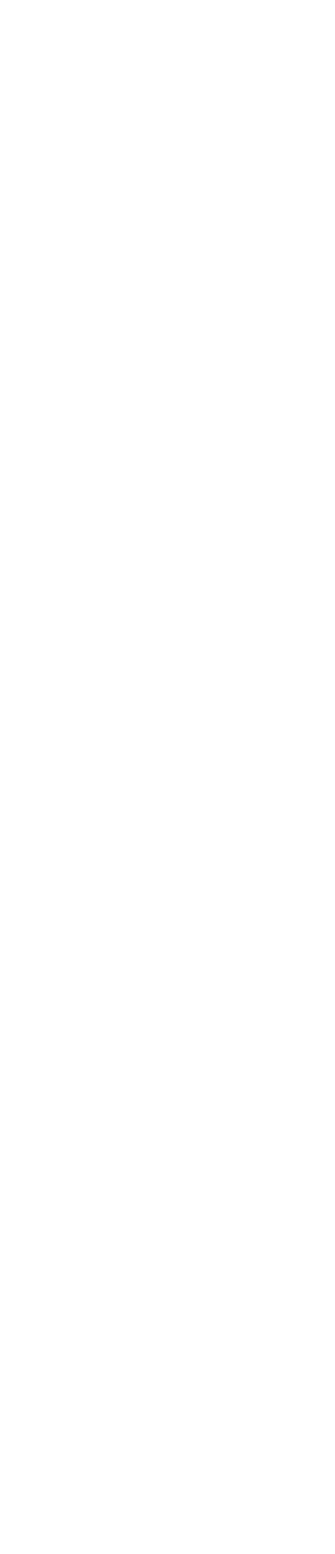
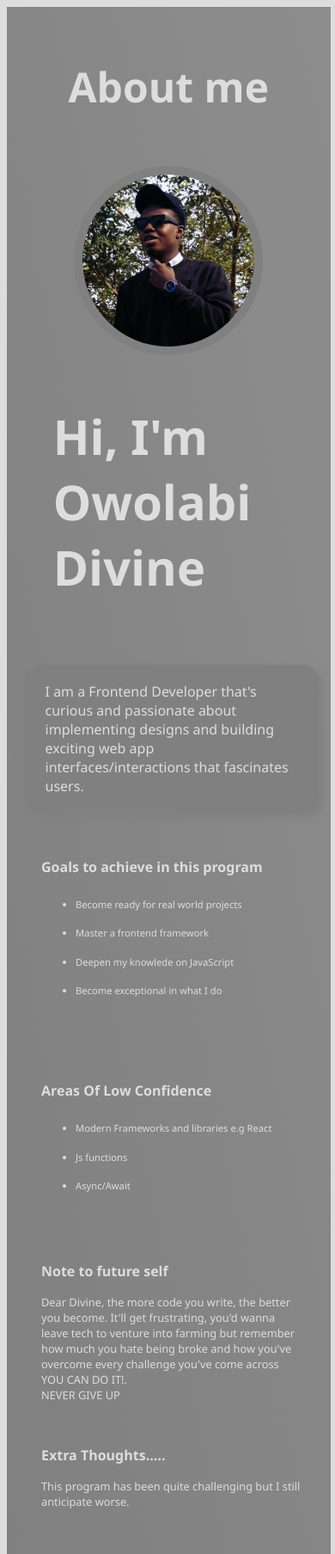
Before and after one commit to D-Bop/profile-card, a plain HTML site: page about-me.html in a window 390 px wide. Shown: the whole page at 86% size. Before the commit the page ends 844 px from the top, so only its background shows below. Drawn offline with Linux system fonts and the light colour scheme.

Commit message:
finished work on form validations, finished about us styling on all devices

```diff
--- /dev/null
+++ b/Css/about-us.css
@@ -0,0 +1,108 @@
+body {
+    background-color: #DDDDDD;
+}
+.card {
+    margin: auto;
+    width: 70%;
+    background-image: linear-gradient(to right top, #808080, #838383, #878687, #8a8a8a, #8d8d8e);
+    padding: 20px;
+    color:   #DDDDDD;
+    font-family: 'Segoe UI', Tahoma, Geneva, Verdana, sans-serif;
+}
+
+header {
+    text-align: center;
+    font-size: 2em;
+}
+
+.bio {
+    display: grid;
+    grid-template-columns: 40% 5% 55%;
+    place-items: center;
+    padding: 20px;
+    /* background-color: beige; */
+    padding-left: 20px;
+    width: 80%;
+    margin: auto;
+}
+
+.bio img {
+    height: 350px;
+    width: 350px;
+    border-radius: 250px;
+    border: 10px solid gray;
+    /* background-color: red; */
+    /* padding: 20px; */
+}
+
+.bio .line {
+    width: 4px;
+    height: 350px;
+    background-color: gray;
+}
+
+.bio h1 {
+    width: 100%;
+    /* padding: 20px; */
+    font-size: 5em;
+    /* background-color: aqua; */
+}
+
+.sub-bio {
+    margin: auto;
+    width: 60%;
+    padding: 20px;
+    background-color: gray;
+    border-radius: 20px;
+    box-shadow: 5px 5px 10px gray;
+}
+.sub-bio p {
+    width: 100%;
+    font-size: 2em;
+}
+
+.goals,
+.confidence-level,
+.note,
+.extra-thoughts {
+    margin: auto;
+    margin-top: 1em;
+    width: 70%;
+    padding: 20px;
+}
+
+.note {
+    /* background-color: #3a4556; */
+    padding: 3px 20px;
+    margin-top: 10px;
+}
+
+.note p {
+    font-size: 1.5em;
+    font-weight: 400;
+}
+
+.extra-thoughts {
+    /* background-color: red; */
+    padding-top: 2px;
+}
+
+.extra-thoughts p {
+    font-size: 1.5em;
+    font-weight: 400;
+}
+
+
+.goals h1,
+.confidence-level h1,
+.note h1,
+.extra-thoughts h1 {
+    font-size: 3em;
+}
+
+.goals li,
+.confidence-level li {
+    line-height: 3em;
+    font-size: larger;
+    font-weight: 500;
+}
--- a/Css/responsive.css
+++ b/Css/responsive.css
@@ -40,10 +40,81 @@
     form {
         width: 80%;
     }
+
+    .card > header > h1 {
+        font-size: 1.5em;
+    }
+
+    .card {
+        width: 90%;
+        margin: auto;
+    }
+
+    .bio {
+        display: flex;
+        flex-direction: column;
+    }
+
+    .bio img {
+        height: 200px;
+        width: 200px;
+    }
+
+    .bio .line {
+        margin-top: 1em;
+        width: 98%;
+        height: 5px;
+        display: none;
+    }
+
+    .bio h1 {
+        font-size: 3.5em;
+    }
+
+    .sub-bio {
+        width: 90%;
+        margin: auto;
+    }
+
+    .sub-bio p {
+        width: 97%;
+        font-weight: 300;
+        font-size: 1em;
+        margin: auto;
+    }
+
+    .goals,
+    .confidence-level,
+    .note,
+    .extra-thoughts {
+        width: 90%;
+        margin-top: 1em;
+    }
+
+    .goals h1,
+    .confidence-level h1,
+    .note h1,
+    .extra-thoughts h1 {
+        font-size: 1em;
+        font-weight: 900;
+        width: 100%;
+        /* background-color: aqua; */
+    }
+
+    .goals li,
+    .confidence-level li {
+        font-size: 0.7em;
+        font-weight: 400;
+    }
+
+    .note p,
+    .extra-thoughts p {
+        font-size: 0.8em;
+        font-weight: 400;
+    }
 }
 
-@media only screen and (min-width: 769px) and (max-width: 1024px) {
-
+@media screen and (min-width: 769px) and (max-width: 1024px) {
     .info > figure > img {
         height: 150px;
         width: 150px;
@@ -56,4 +127,25 @@
     form {
         width: 60%;
     }
+
+    .card {
+        width: 90%;
+    }
+
+    .bio {
+        width: 90%;
+    }
+
+    .bio img {
+        height: 250px;
+        width: 250px;
+    }
+
+    .bio h1 {
+        font-size: 5em;
+    }
+
+    .sub-bio {
+        width: 90%;
+    }
 }
--- a/Css/style.css
+++ b/Css/style.css
@@ -2,6 +2,10 @@
     padding: 0;
     margin: 0;
     box-sizing: border-box;
+}
+
+body {
+    background-color: #DFEEEE;
 }
 
 a {
--- a/about-me.html
+++ b/about-me.html
@@ -3,13 +3,52 @@
 <head>
     <meta charset="UTF-8">
     <meta name="viewport" content="width=device-width, initial-scale=1.0">
-    <title>Document</title>
+    <title>About Me - Divine Owolabi</title>
+    <link rel="stylesheet" href="./Css/about-us.css">
+    <link rel="stylesheet" href="./Css/responsive.css">
 </head>
 <body>
     <main data-testid="test-about-page">
-        <div class="bio" data-testid="test-about-bio">
+        <section class="card">
+            <header><h1>About me</h1></header>
+            <section class="bio">
+                <img src="./Assets/Images/1747774066017.jpg" alt="Image of Divine Owolabi">
+                <span class="line"></span>
+                <h1>Hi, I'm <br>Owolabi <br> Divine</h1>
+            </section>
 
-        </div>
+            <section class="sub-bio"><p>I am a Frontend Developer that's curious and passionate about implementing designs and building exciting web app interfaces/interactions that fascinates users.</p></section>
+
+            <section class="goals" data-testid="test-about-goals">
+                <h1>Goals to achieve in this program</h1>
+                <ul>
+                    <li>Become ready for real world projects</li>
+                    <li>Master a frontend framework</li>
+                    <li>Deepen my knowlede on JavaScript</li>
+                    <li>Become exceptional in what I do</li>
+                </ul>
+            </section>
+
+            <section class="confidence-level" data-testid="test-about-confidence">
+                <h1>Areas Of Low Confidence</h1>
+                <ul>
+                    <li>Modern Frameworks and libraries e.g React</li>
+                    <li>Js functions</li>
+                    <li>Async/Await</li>
+                </ul>
+            </section>
+
+            <section class="note" data-testid="test-about-future-note">
+                <h1>Note to future self</h1>
+                <p>Dear Divine, the more code you write, the better you become. It'll get frustrating, you'd wanna leave tech to venture into farming but remember how much you hate being broke and how you've overcome every challenge you've come across <br>YOU CAN DO IT!. <br> NEVER GIVE UP</p>
+            </section>
+
+            <section class="extra-thoughts" data-testid="test-about-extra">
+                <h1>Extra Thoughts.....</h1>
+                <p>This program has been quite challenging but I still anticipate worse.</p>
+            </section>
+
+        </section>
     </main>
 </body>
 </html>
```
Also changed, not shown: Css/contact-us.css (+10 -1 lines), JavaScript/contact.js (+20 -0 lines), conatct-us.html (+4 -4 lines).
